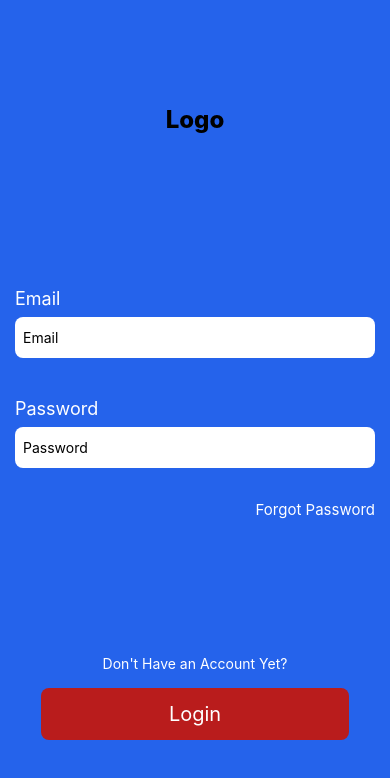
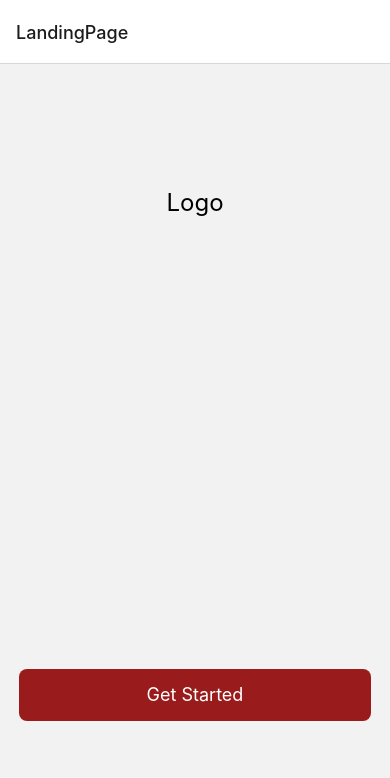
Before and after one commit to eimanncalderon0711/MobileProjectFinal, a React Native app: screen /LandingPage in a window 390 px wide. Shown: the top 778 px of the page. Built offline with nearby package versions, Linux system fonts and the light colour scheme.

Commit message:
Error Handling kulang

```diff
--- a/App.js
+++ b/App.js
@@ -1,12 +1,25 @@
 import { StatusBar } from 'expo-status-bar';
-import { View } from 'react-native';
+import { View, } from 'react-native';
 import LandingPage from './screens/LandingPage';
 import Login from './screens/Login';
+import Register from './screens/Register';
+import { NavigationContainer } from '@react-navigation/native';
+import { createNativeStackNavigator } from '@react-navigation/native-stack';
+
+const Stack = createNativeStackNavigator();
 
 export default function App() {
   return (
-    <View className="flex-1 bg-gray-800">
-      <Login/>
-    </View>
+    <NavigationContainer>
+      <View className="flex-1 bg-gray-800">
+        <Stack.Navigator>
+          <Stack.Screen name="LandingPage" component={LandingPage} />
+          <Stack.Screen name="Login" component={Login} />
+          <Stack.Screen name="Register" component={Register} />
+        </Stack.Navigator>
+      </View>
+    </NavigationContainer>
+
+
   );
 }
--- a/components/InputFields.js
+++ b/components/InputFields.js
@@ -1,12 +1,12 @@
 import React from 'react'
 import { TextInput, View, Text } from 'react-native'
 
-function InputFields({title, label, hidden}) {
+function InputFields({title, label, hidden, onchange}) {
   return (
     <View>
         <Text className="text-white text-[18px] py-2">{label}</Text>
-        <View className="bg-white py-3 w-[360px] rounded-lg px-2">
-            <TextInput secureTextEntry={hidden} className="text-black text-md" placeholder={title}/>
+        <View className="bg-white py-2 rounded-lg px-3">
+            <TextInput secureTextEntry={hidden} onChangeText={onchange} className="text-black text-md" placeholder={title}/>
         </View>
     </View>
 
--- a/package.json
+++ b/package.json
@@ -9,11 +9,15 @@
     "web": "expo start --web"
   },
   "dependencies": {
+    "@react-navigation/native": "^6.1.9",
+    "@react-navigation/native-stack": "^6.9.17",
     "expo": "~50.0.3",
     "expo-status-bar": "~1.11.1",
     "nativewind": "^2.0.11",
     "react": "18.2.0",
     "react-native": "0.73.2",
+    "react-native-safe-area-context": "^4.8.2",
+    "react-native-screens": "^3.29.0",
     "tailwindcss": "^3.3.2"
   },
   "devDependencies": {
--- a/screens/LandingPage.js
+++ b/screens/LandingPage.js
@@ -1,13 +1,13 @@
 import React from 'react'
 import { TouchableOpacity, View, Text } from 'react-native'
 
-function LandingPage() {
+function LandingPage({navigation}) {
   return (
     <View className="flex-1 justify-center items-center gap-[450px]">
         <View>
             <Text className="text-2xl">Logo</Text>
         </View>
-        <TouchableOpacity className="bg-red-800 py-3 px-32 rounded-lg">
+        <TouchableOpacity className="bg-red-800 py-3 px-32 rounded-lg" onPress={() => navigation.navigate("Login")}>
             <Text className="text-white text-lg">Get Started</Text>
         </TouchableOpacity>
     </View>
--- a/screens/Login.js
+++ b/screens/Login.js
@@ -1,37 +1,46 @@
-import React from 'react'
-import { TouchableOpacity, View, Text, secureTextEntry } from 'react-native'
-import Buttons from '../components/Buttons'
-import InputFields from '../components/InputFields'
+import React from "react";
+import {
+  TouchableOpacity,
+  View,
+  Text,
+  secureTextEntry,
+  SafeAreaView,
+} from "react-native";
+import Buttons from "../components/Buttons";
+import InputFields from "../components/InputFields";
 
-function Login() {
-
+function Login({navigation}) {
   return (
     <View className="justify-evenly items-center flex-1 gap-8 bg-blue-600">
-
       <View>
         <Text className="text-2xl font-extrabold pb-2">Logo</Text>
       </View>
-
-        <View className="gap-y-8">
+      <View className="gap-y-8 w-[80%]">
         <View>
-                <InputFields title="Email" label="Email"/>
+          <InputFields title="Email" label="Email" />
         </View>
         <View>
-                <InputFields hidden={true} title="Password" label="Password"/>
+          <InputFields hidden={true} title="Password" label="Password" />
         </View>
         <TouchableOpacity className="self-end">
-                <Buttons style="text-[15px] text-white" title="Forgot Password"/>
+          <Buttons style="text-[15px] text-white" title="Forgot Password" />
         </TouchableOpacity>
       </View>
 
-        <View className="h-[10%] justify-between">
-            <Buttons style="text-white text-center" title="Don't Have an Account Yet?" clicker={() => console.log("Adto Sa register")}/>
-            <Buttons style="bg-red-700 text-center text-white px-32 py-3 text-xl rounded-lg" title="Login" clicker={() => console.log("Adto sa login")}/>
+      <View className="w-[80%] h-[10%] justify-between">
+        <Buttons
+          style="text-white text-center"
+          title="Don't Have an Account Yet?"
+          clicker={() => navigation.navigate("Register")}
+        />
+        <Buttons
+          style="bg-red-700 text-center text-white py-2 text-xl rounded-lg"
+          title="Login"
+          clicker={() => console.log("adadad")}
+        />
       </View>
-
-
     </View>
-  )
+  );
 }
 
-export default Login
+export default Login;
```
Also changed, not shown: 1 other file (tests, documents, lock files or other folders). Lines whose indentation alone changed are shown as unchanged.
